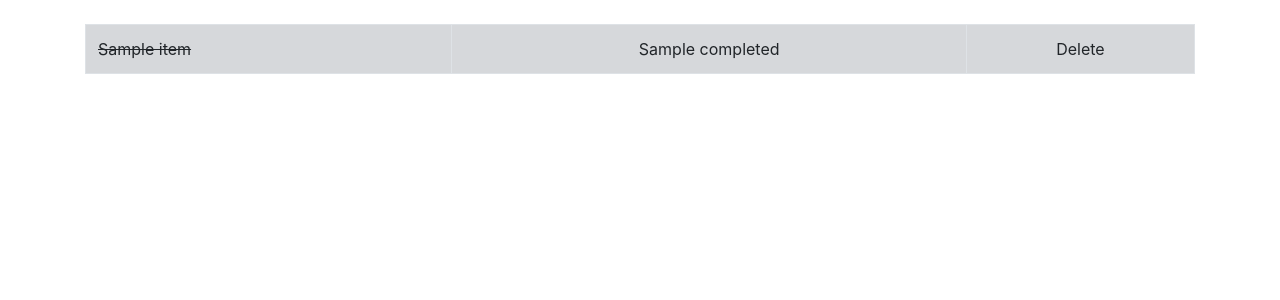
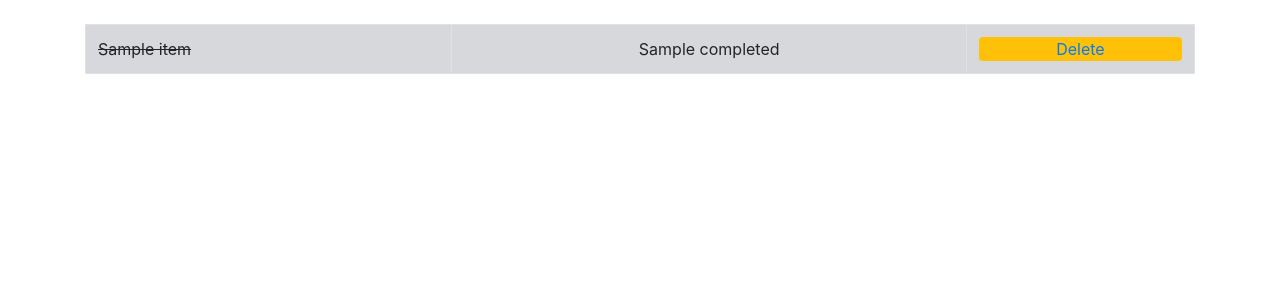
Before and after one commit to minopanda/python-todo, a Django app: template todo_list/templates/home.html in a window 1280 px wide. Shown: the part 56-356 px from the top of the page. Run offline with Django 3.2, Linux system fonts and the light colour scheme; the template is opened without the code that fills it: most values are stand-ins (such as "Sample title", 1, 10 or a date in 2020); some libraries are stand-ins or nearby versions.

Commit message:
[add]delete

```diff
--- a/todo_list/templates/home.html
+++ b/todo_list/templates/home.html
@@ -22,13 +22,13 @@
                 <tr class="table-secondary">
                     <td class="striker">{{ todo.item }}</td>
                     <td><center>{{ todo.completed }}</center></li>
-                    <td><center>Delete</center></td>
+                    <td><center><a href="{% url 'delete' todo.id %}"><div class="bg-warning rounded">Delete</div></a></center></td>
                 </tr>
             {% else %}
                 <tr class="table-info">
                     <td>{{ todo.item }}</td>
                     <td><center>{{ todo.completed }}</center></li>
-                    <td><center>Delete</center></td>
+                        <td><center><a href="{% url 'delete' todo.id %}"><div class="bg-light rounded">Delete</div></a></center></td>
                 </tr>
             {% endif %}
         {% endfor %}
--- a/todo_list/urls.py
+++ b/todo_list/urls.py
@@ -4,4 +4,5 @@ from . import views
 urlpatterns = [
     path('', views.home, name='home'),
     path('about/', views.about, name='about'),
+    path('delete/<list_id>', views.delete, name='delete'),
 ]
```
Also changed, not shown: todo_list/views.py (+7 -1 lines).
